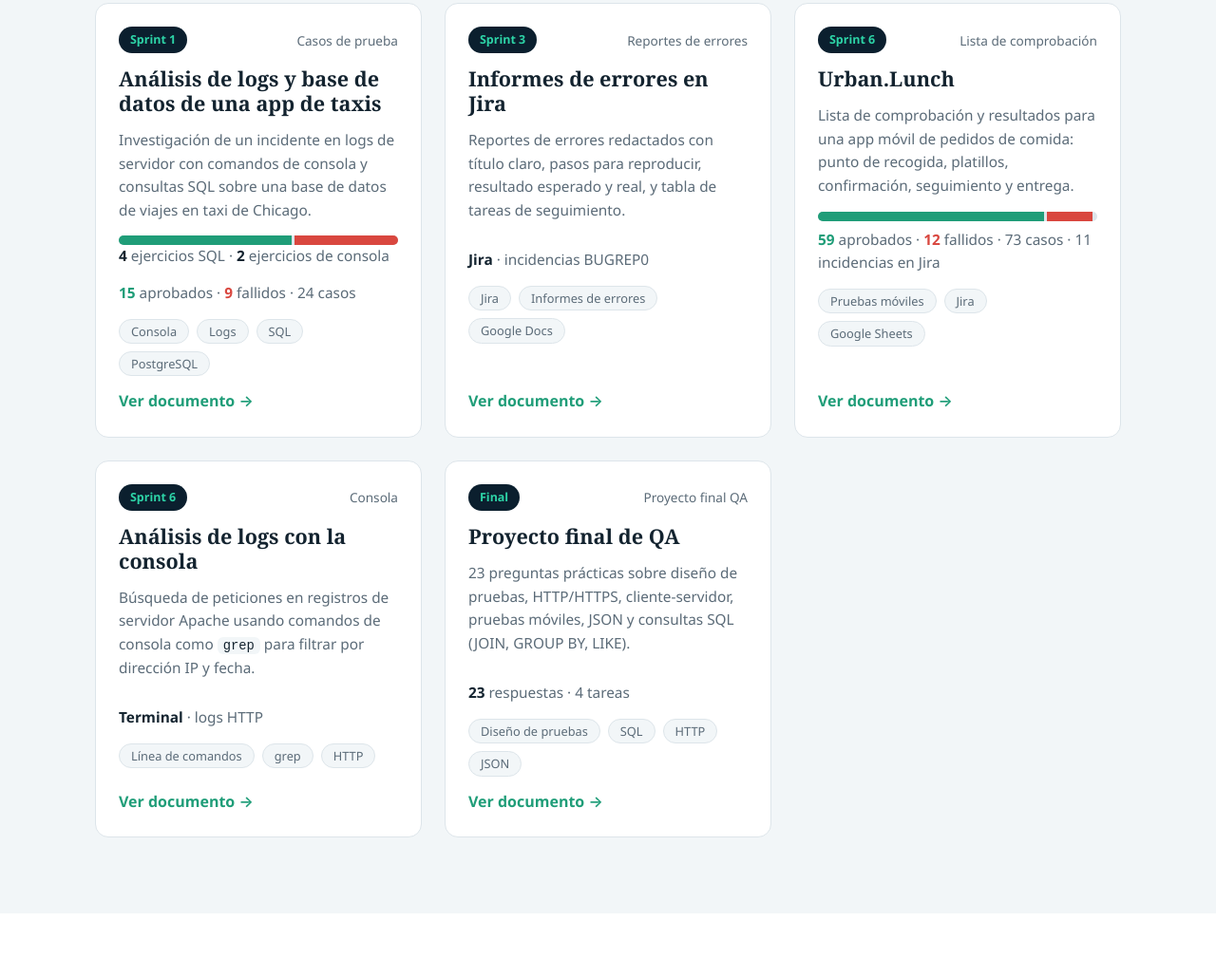
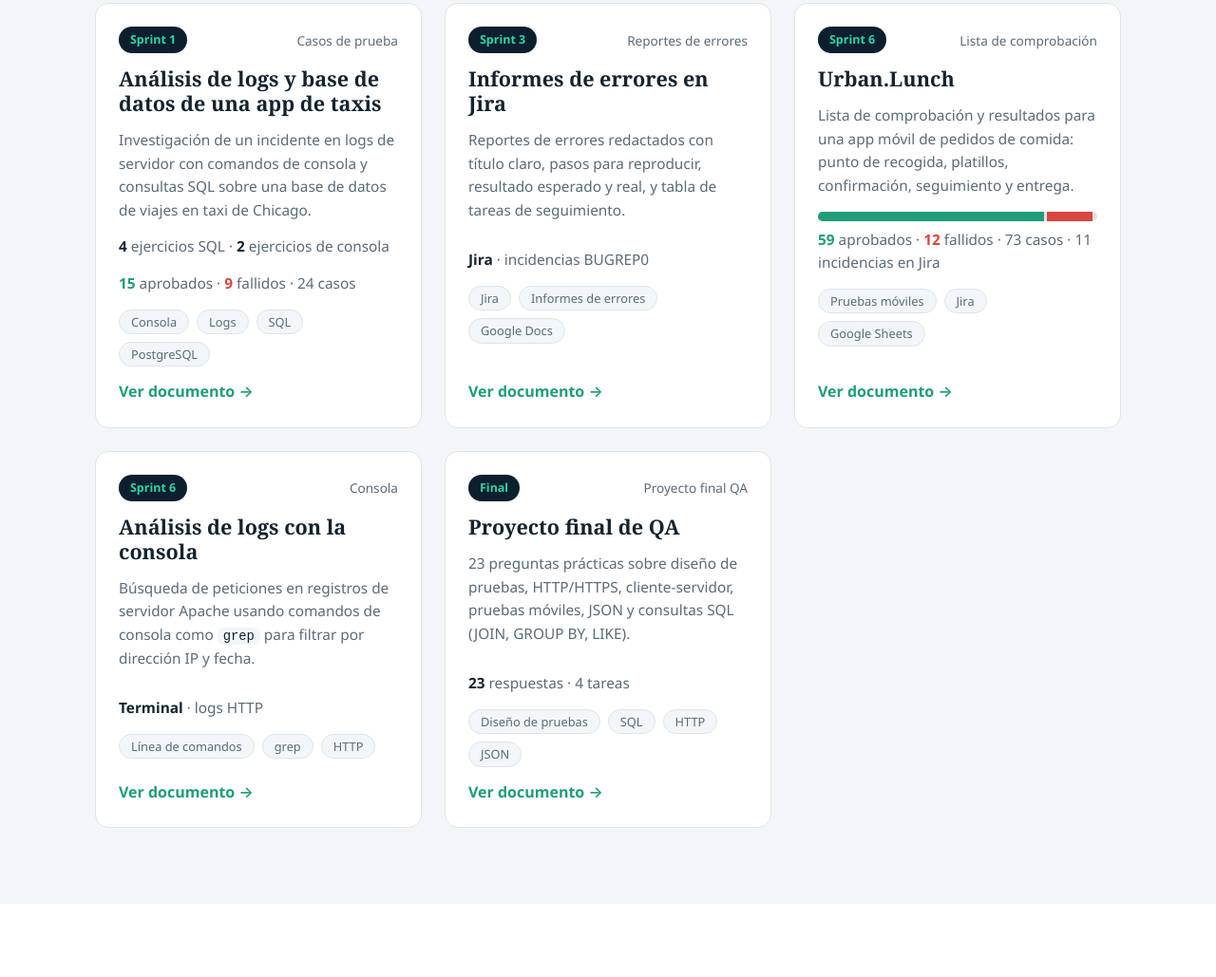
Before and after one commit to JorgePVDV/JorgeQA, a plain HTML site: page index.html in a window 1280 px wide. Shown: the part 1118-2147 px from the top of the page at 95% size. Drawn offline with Linux system fonts and the light colour scheme.

Commit message:
Update index.html

```diff
--- a/index.html
+++ b/index.html
@@ -80,10 +80,6 @@
             <h3>Análisis de logs y base de datos de una app de taxis</h3>
             <p>Investigación de un incidente en logs de servidor con comandos de consola y consultas SQL sobre una base de datos de viajes en taxi de Chicago.</p>
             <div class="results">
-              <div class="bar" role="img" aria-label="15 aprobados y 9 fallidos">
-                <span class="pass" style="width:62.5%"></span>
-                <span class="fail" style="width:37.5%"></span>
-              </div>
               <p class="metric"><b>4</b> ejercicios SQL · <b>2</b> ejercicios de consola</p>
               <p class="legend"><b class="ok">15</b> aprobados · <b class="bad">9</b> fallidos · 24 casos</p>
             </div>
```
